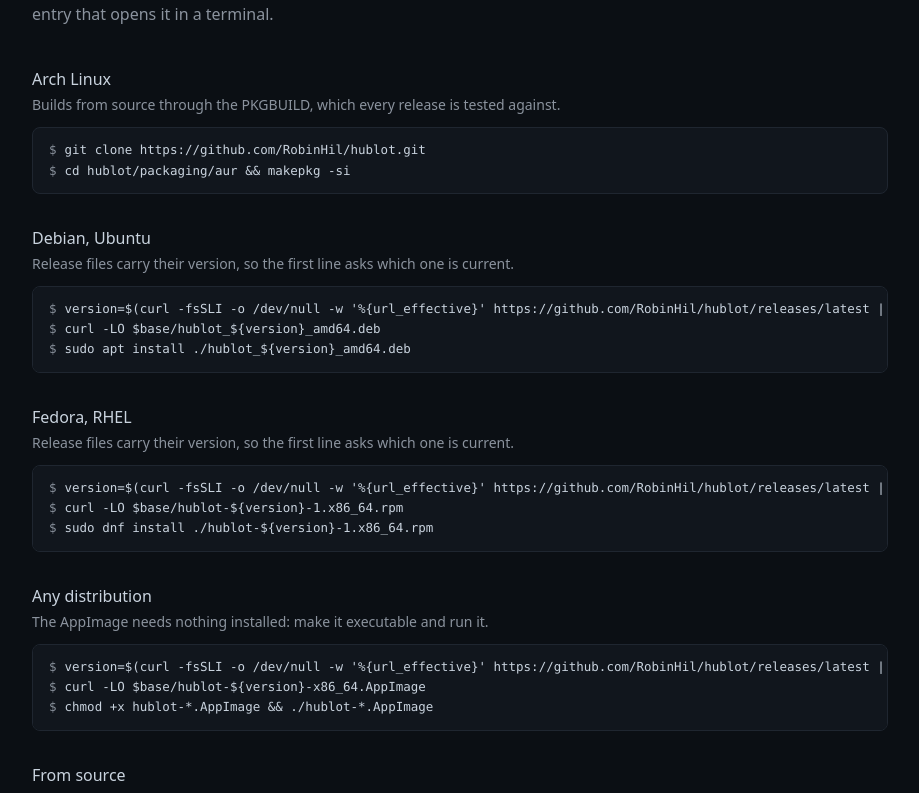
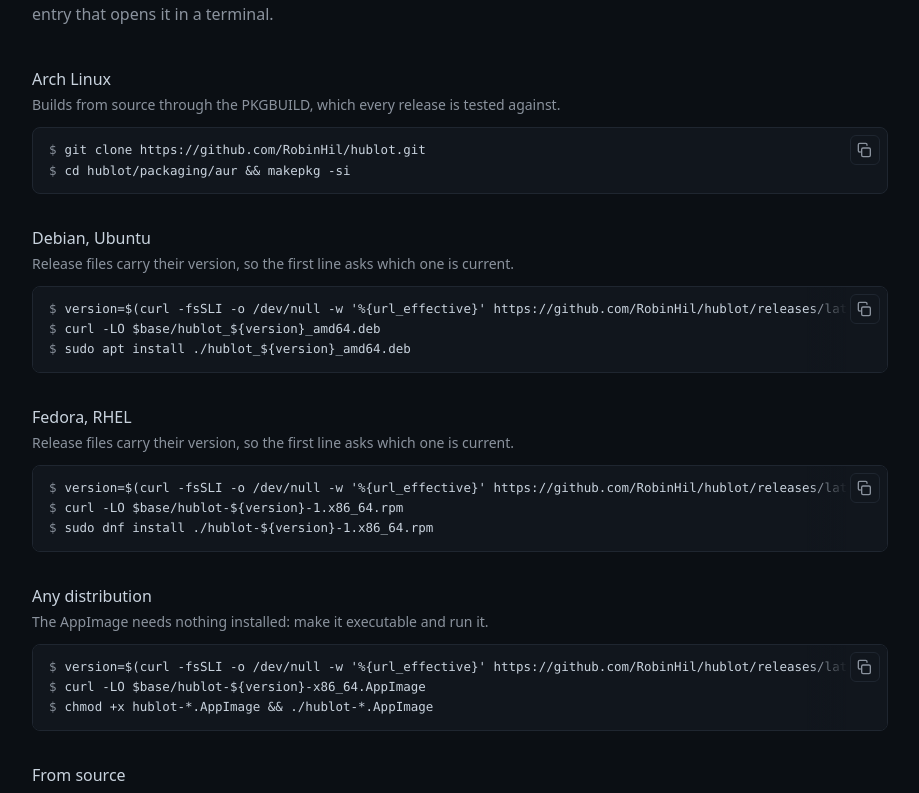
Before and after one commit to RobinHil/hublot, a React (Vite) app in the folder landing/: page / in a window 1280 px wide. Shown: the part 4004-4797 px from the top of the page, without its empty margins (180-1099 px from the left). Built offline with nearby package versions, Linux system fonts and the light colour scheme.

Commit message:
give each install block a copy button and keep its longest line off the right border

```diff
--- a/landing/src/App.tsx
+++ b/landing/src/App.tsx
@@ -1,3 +1,5 @@
+import { useEffect, useState } from "react";
+
 import { Terminal } from "./Terminal";
 import { frames } from "./terminal-frames";
 import {
@@ -203,16 +205,7 @@
             <div key={install.id}>
               <h3 className="font-medium text-mist">{install.label}</h3>
               <p className="mt-1 text-sm text-dim">{install.note}</p>
-              <pre className="mt-3 overflow-x-auto rounded-lg border border-edge bg-panel px-4 py-3 font-mono text-[12.5px] leading-relaxed text-mist">
-                <code>
-                  {install.commands.map((command) => (
-                    <div key={command}>
-                      <span className="mr-2 select-none text-dim">$</span>
-                      {command}
-                    </div>
-                  ))}
-                </code>
-              </pre>
+              <CommandBlock commands={install.commands} label={install.label} />
             </div>
           ))}
         </div>
@@ -224,6 +217,135 @@
         </p>
       </div>
     </section>
+  );
+}
+
+/**
+ * The commands of one install method, with a button that copies them.
+ *
+ * What is copied is the commands alone: the `$` in front of each line marks
+ * where a command starts, and a shell handed it back reports that no such
+ * command exists.
+ */
+function CommandBlock({ commands, label }: { commands: string[]; label: string }) {
+  return (
+    <div className="relative mt-3">
+      <pre className="overflow-x-auto rounded-lg border border-edge bg-panel py-3 pr-20 pl-4 font-mono text-[12.5px] leading-relaxed text-mist">
+        {/* max-content rather than the full width: a line long enough to
+            scroll, which the version-resolving one is, otherwise ends flush
+            against the right border, because a scroll container drops the
+            padding on the side content overflows towards. Sized to its widest
+            line, the padding is inside what scrolls and the text keeps its
+            margin wherever the block is scrolled to. */}
+        <code className="block w-max">
+          {commands.map((command) => (
+            <div key={command}>
+              <span className="mr-2 select-none text-dim">$</span>
+              {command}
+            </div>
+          ))}
+        </code>
+      </pre>
+      {/* A line too long to fit scrolls under the button, and cutting it dead
+          against an opaque square reads as a rendering fault. Fading it out
+          instead says what is true: the line carries on to the right. */}
+      <span
+        aria-hidden
+        className="pointer-events-none absolute inset-y-px right-px w-20 rounded-r-lg bg-gradient-to-l from-panel via-panel to-transparent"
+      />
+      <CopyButton text={commands.join("\n")} label={label} />
+    </div>
+  );
+}
+
+/**
+ * Copies a block of commands to the clipboard.
+ *
+ * It appears only once the page has hydrated: the markup is prerendered and
+ * meant to read without JavaScript, and a button that cannot do anything is
+ * worse than no button at all.
+ */
+function CopyButton({ text, label }: { text: string; label: string }) {
+  const [mounted, setMounted] = useState(false);
+  const [state, setState] = useState<"idle" | "copied" | "failed">("idle");
+
+  useEffect(() => {
+    setMounted(true);
+  }, []);
+
+  // The icon says what happened, so it has to go back to saying what the
+  // button does. Clearing on a timer, and clearing it again if the button is
+  // pressed twice, is what the cleanup is for.
+  useEffect(() => {
+    if (state === "idle") return;
+    const timer = setTimeout(() => setState("idle"), 2000);
+    return () => clearTimeout(timer);
+  }, [state]);
+
+  if (!mounted) return null;
+
+  // The clipboard is refused outside a secure context and by a browser the
+  // user has told to refuse it, and a button that silently does nothing reads
+  // as broken, so the refusal is shown.
+  async function copy() {
+    try {
+      await navigator.clipboard.writeText(text);
+      setState("copied");
+    } catch {
+      setState("failed");
+    }
+  }
+
+  const said = {
+    idle: `Copy the ${label} commands`,
+    copied: "Copied",
+    failed: "Could not copy: select the commands instead",
+  }[state];
+
+  return (
+    <>
+      <button
+        type="button"
+        onClick={copy}
+        title={said}
+        aria-label={said}
+        className={`absolute top-2 right-2 rounded-md border border-edge bg-panel p-1.5 transition hover:border-accent hover:text-accent ${
+          state === "copied"
+            ? "text-accent"
+            : state === "failed"
+              ? "text-danger"
+              : "text-dim"
+        }`}
+      >
+        <CopyIcon state={state} />
+      </button>
+      <span aria-live="polite" className="sr-only">
+        {state === "idle" ? "" : said}
+      </span>
+    </>
+  );
+}
+
+function CopyIcon({ state }: { state: "idle" | "copied" | "failed" }) {
+  const path = {
+    idle: "M9 9h9a2 2 0 0 1 2 2v9a2 2 0 0 1-2 2H9a2 2 0 0 1-2-2v-9a2 2 0 0 1 2-2M5 15H4a2 2 0 0 1-2-2V4a2 2 0 0 1 2-2h9a2 2 0 0 1 2 2v1",
+    copied: "m4 12.5 5 5L20 6.5",
+    failed: "M6 6l12 12M18 6 6 18",
+  }[state];
+
+  return (
+    <svg
+      aria-hidden
+      viewBox="0 0 24 24"
+      fill="none"
+      stroke="currentColor"
+      strokeWidth={2}
+      strokeLinecap="round"
+      strokeLinejoin="round"
+      className="size-4"
+    >
+      <path d={path} />
+    </svg>
   );
 }
 
```
